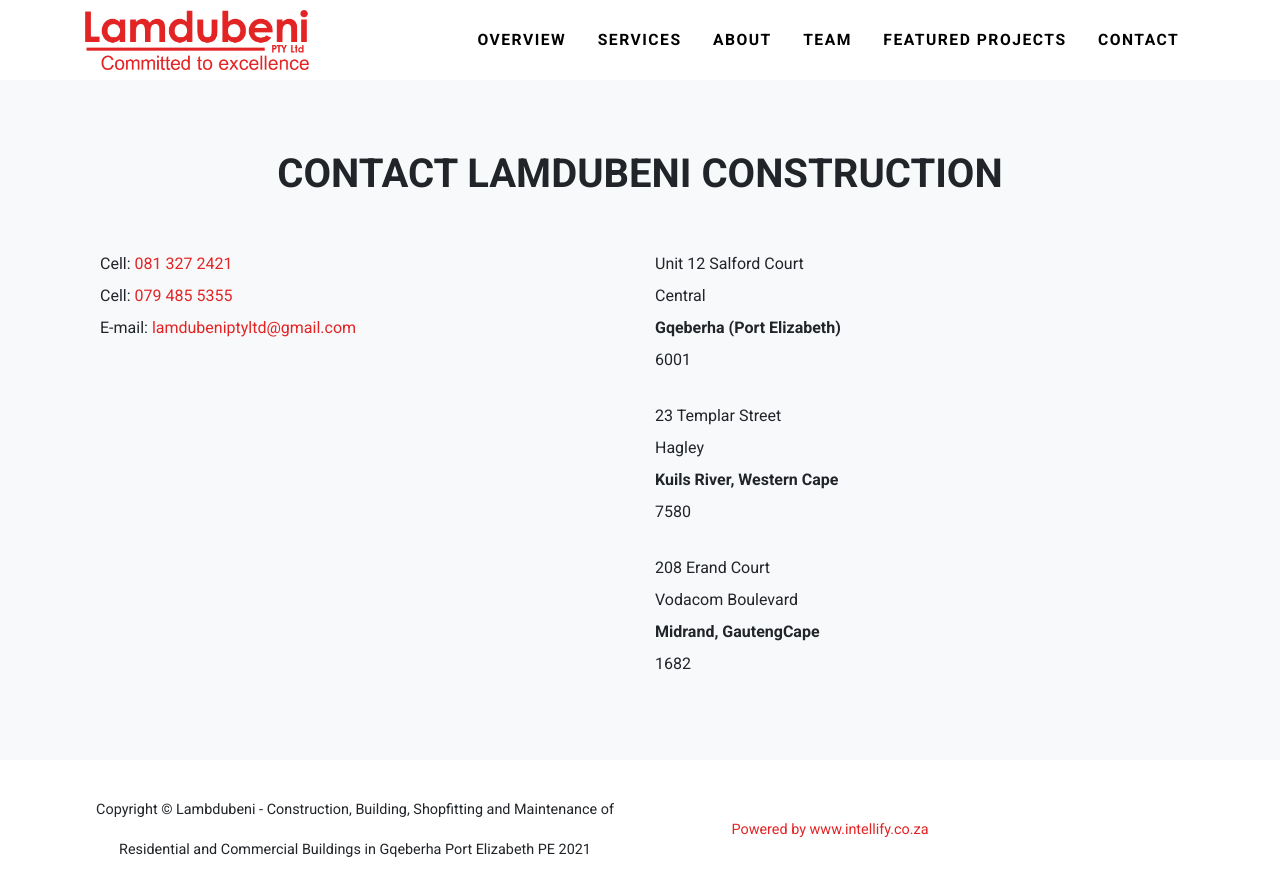
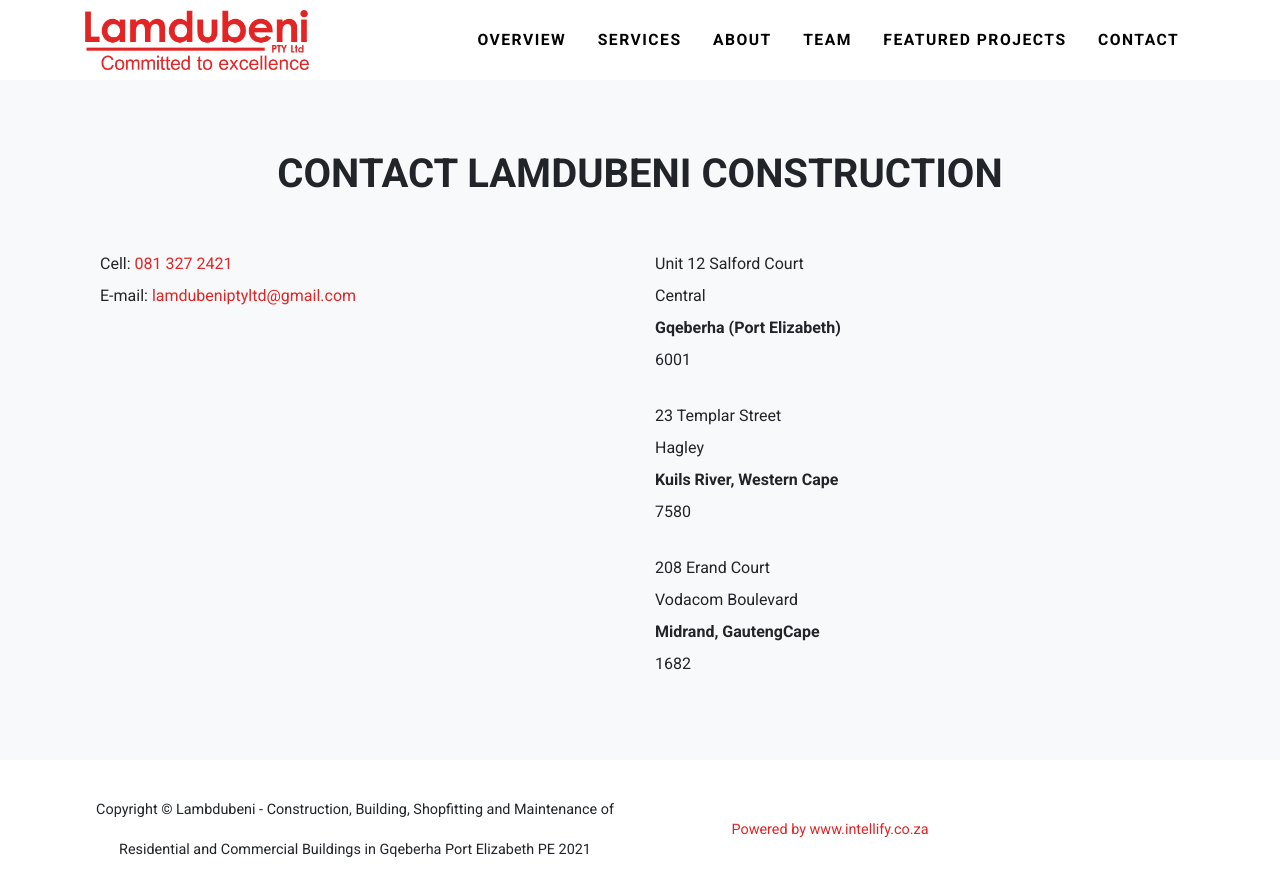
Before and after one commit to Intellify-Cloud/lamdub, a Jekyll site: the page built from contact.md, in a window 1280 px wide. Shown: the top 896 px of the page. Built offline with Jekyll 4.4.1, drawn with Linux system fonts in a browser that asks for light colours.

Commit message:
0529.0912

```diff
--- a/_data/sitetext.yml
+++ b/_data/sitetext.yml
@@ -178,7 +178,7 @@ team:
         role: "Managing Director"
         image: assets/img/team/profile.png
         social:
-          - url: tel:079 485 5355
+          - url: tel:xxx xxx xxxx
             icon: fas fa-phone
           - url: mailto:lamdubeniptyltd@gmail.com?subject=Website Enquiry
             icon: fas fa-envelope
--- a/contact.md
+++ b/contact.md
@@ -14,7 +14,6 @@ background: grey
 
   <div class="col-md">
 		<p>Cell: <a href="tel:+27813272421"> 081 327 2421</a></p>
-		<p>Cell: <a href="tel:+27794855355">079 485 5355</a></p>
 		<p>E-mail: <a href="mailto:lamdubeniptyltd@gmail.com?subject=Mail from our Website">lamdubeniptyltd@gmail.com</a></p>
     </div>
 
```
